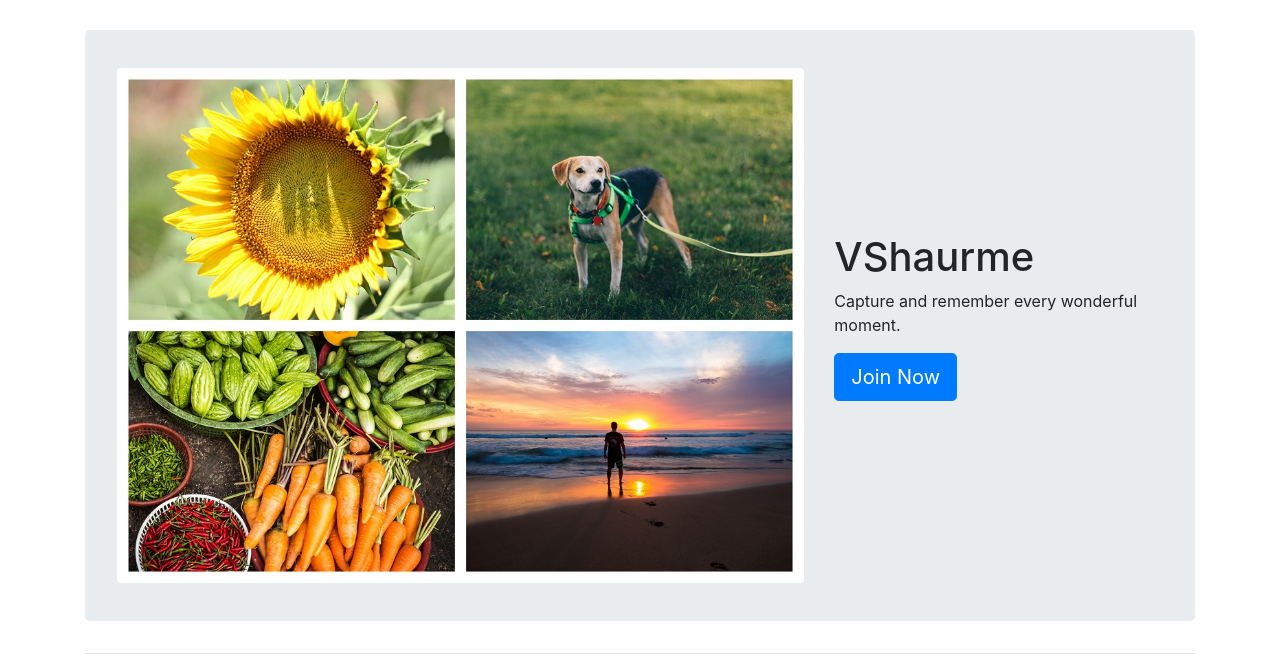
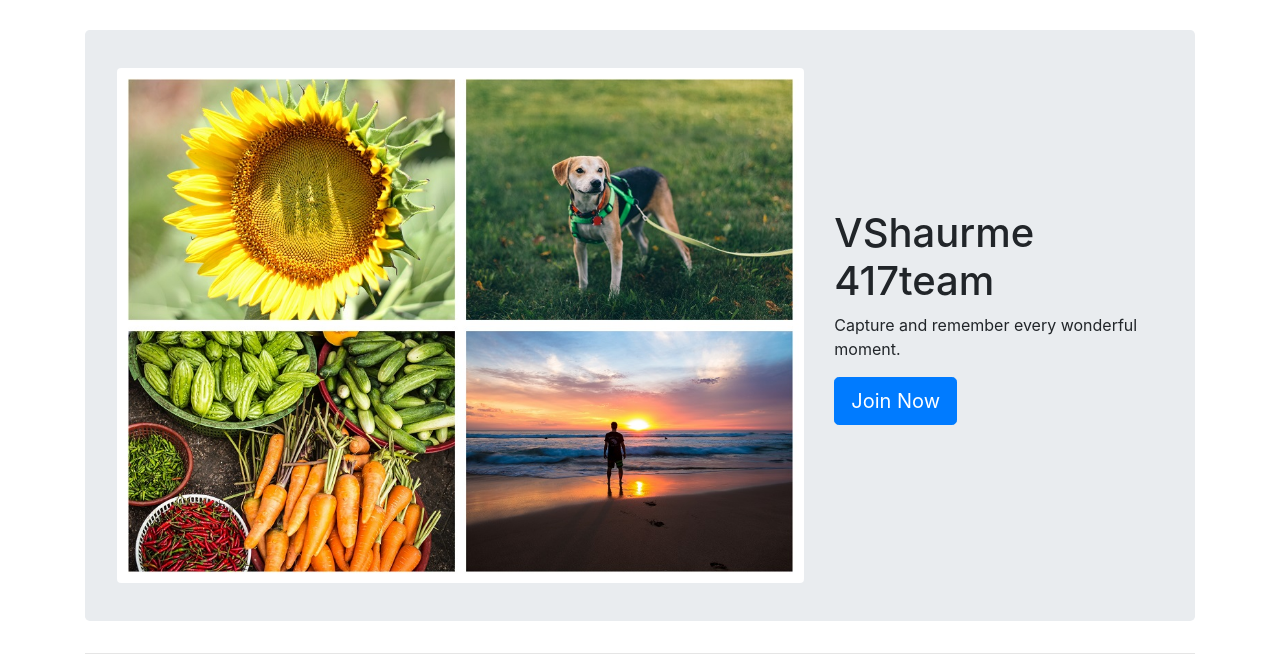
Before and after one commit to intrening/417team, a Flask app: page / in a window 1280 px wide. Shown: the part 59-720 px from the top of the page. Run offline with Flask 2, Linux system fonts and the light colour scheme; some libraries are stand-ins or nearby versions.

Commit message:
запустил flask и поменял название на странице index.html

```diff
--- a/vshaurme/templates/base.html
+++ b/vshaurme/templates/base.html
@@ -6,7 +6,7 @@
     <meta charset="utf-8">
     <meta name="viewport" content="width=device-width, initial-scale=1, shrink-to-fit=no">
     {% block head %}
-        <title>{% block title %}{% endblock %} - Vshaurme</title>
+        <title>{% block title %}{% endblock %} - Vshaurme 417team</title>
         <link rel="shortcut icon" href="{{ url_for('static', filename='favicon.ico') }}">
         {% block styles %}
             <link rel="stylesheet" href="{{ url_for('static', filename='css/bootstrap.min.css') }}">
--- a/vshaurme/templates/main/index.html
+++ b/vshaurme/templates/main/index.html
@@ -92,7 +92,7 @@
                 <img src="{{ url_for('static', filename='images/index.jpg') }}" class="rounded img-fluid">
             </div>
             <div class="col-md-4 align-self-center">
-                <h1>VShaurme</h1>
+                <h1>VShaurme 417team</h1>
                 <p>Capture and remember every wonderful moment.</p>
                 <p><a class="btn btn-primary btn-lg" href="{{ url_for('auth.register') }}">Join Now</a></p>
             </div>
```
